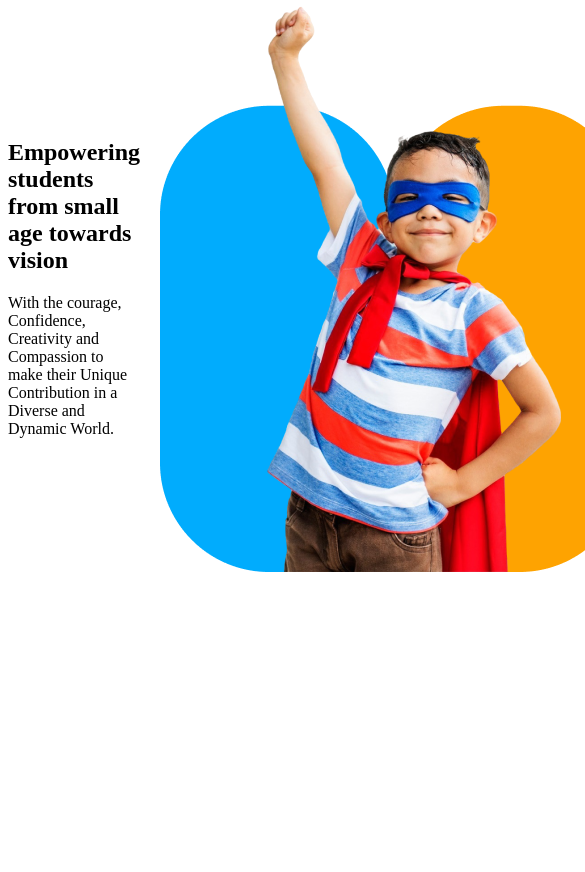
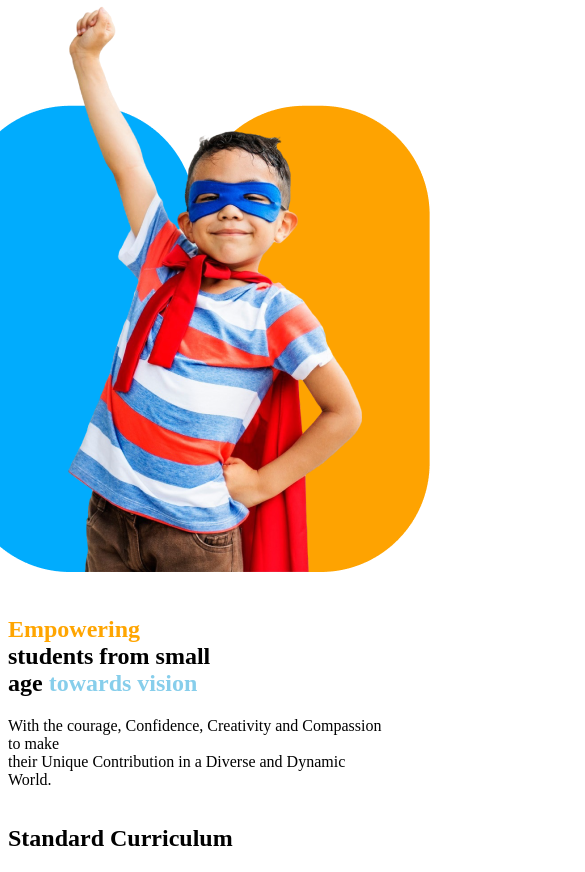
Before and after one commit to OsmanGani22/Second-Assignment-of-Osman-Gani, a plain HTML site: page index.html in a window 390 px wide. Shown: the part 77-949 px from the top of the page, 585 px wide, since content can reach past the window. Before the commit the page ends 844 px from the top, so only its background shows below. Drawn offline with Linux system fonts and the light colour scheme.

Commit message:
banner added

```diff
--- a/index.html
+++ b/index.html
@@ -34,12 +34,12 @@
 
 
    <!-- banner -->
-<section class="flex">
+<section class="flex" id="banner" >
     <div>
-        <div><h2>Empowering
-            students from small age towards vision</h2>
+        <div><h2><span id="empowering">Empowering </span> <br>
+            students from small <br> age <span id="towards">towards vision</span></h2>
         </div>
-        <div><p>With the courage, Confidence, Creativity and Compassion to make their Unique Contribution in a Diverse and Dynamic World.</p>
+        <div><p>With the courage, Confidence, Creativity and Compassion to make <br> their Unique Contribution in a Diverse and Dynamic World.</p>
         </div>
         <div>
             <button class="button" id="enroll">Enroll Now</button>
@@ -55,7 +55,32 @@
 
 
    <!-- Standard Curriculum -->
+<section>
+    <h2>
+        Standard Curriculum
+    </h2>
+    <div class="Kinder">
 
+
+
+    </div>
+
+
+
+    <div class="Elementary">
+
+
+
+    </div>
+
+
+
+    <div class="Middle">
+
+
+
+    </div>
+</section>
 
    <!-- Our Stories -->
 
--- a/styles/media.css
+++ b/styles/media.css
@@ -7,7 +7,13 @@
         #school{
             display: none;
         }
-
+        #banner{
+            display: flex;
+           flex-direction: column-reverse;
+        }
+        h2, p {
+            justify-content: center;
+        }
     }
 
 
@@ -17,7 +23,9 @@
 
     /* Medium (Min-width: 641px; Max-width: 1007px */
 @media screen and (min-width: 641px) and (max-width: 1007px){
-
+    .icon{
+        display: none;
+    }
 }
 
 
--- a/styles/styles.css
+++ b/styles/styles.css
@@ -13,6 +13,7 @@
  .body{
     background-color: #FFFFFF;
     padding: 20px;
+
  }
 
  /* shared styles */
@@ -58,7 +59,12 @@
     background-color: black;
     color: white;
  }
-
+#empowering{
+   color: orange;
+}
+#towards{
+   color: skyblue;
+}
 
 
 
```
